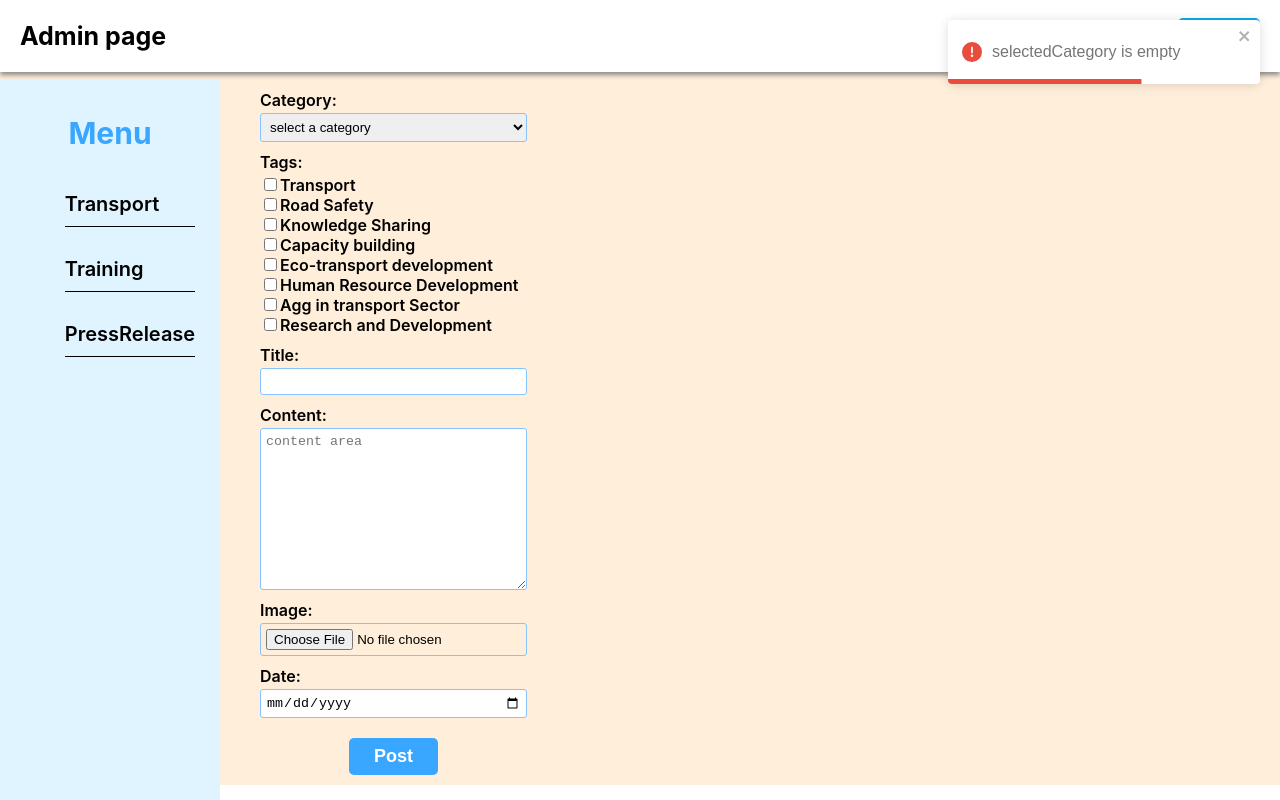
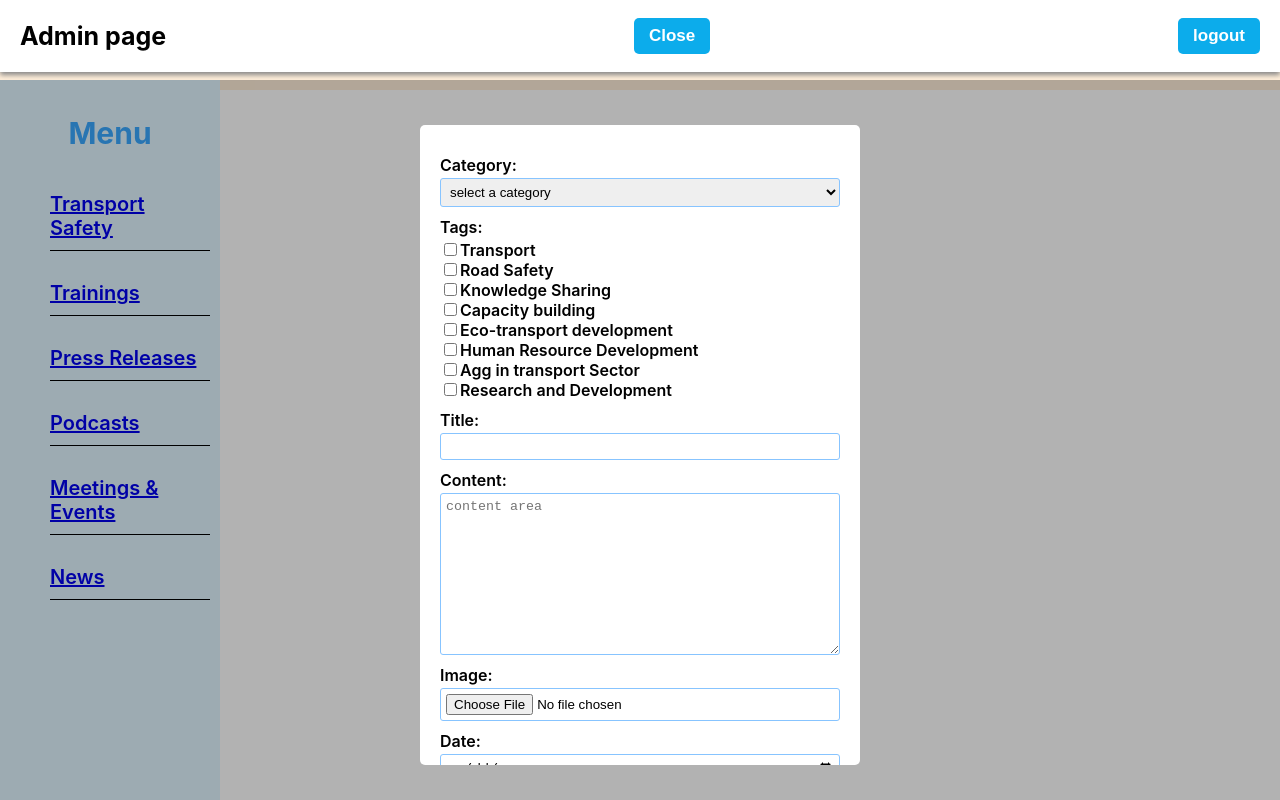
Before and after one commit to Obimbo07/tsidn, a React (Create React App) app in the folder client/: page /dashboard in a window 1280 px wide. Both pictures are taken after a click on the button "Post". Built offline with nearby package versions, Linux system fonts and the light colour scheme.

Commit message:
category array edit

```diff
--- a/client/src/App.js
+++ b/client/src/App.js
@@ -2,8 +2,8 @@
 import { Route, Routes } from 'react-router-dom';
 import './App.css';
 import Front from './adminPages/Front';
+import TransportSafety from './adminPages/TransportSafety';
 import Homepage from './components/pages/Homepage';
-import Navbar from './components/pages/Navbar';
 
 function App() {
   return (
@@ -11,7 +11,8 @@ function App() {
         {/* <Navbar /> */}
         <Routes>
           <Route path="/" element={<Homepage />} />
-          <Route path='/dashboard' element={<Front />} />,
+          <Route path='/dashboard' element={<Front />} />
+          <Route path='/transportSafety' element={<TransportSafety />} />
         </Routes>
       </>
   );
--- a/client/src/adminPages/Front.jsx
+++ b/client/src/adminPages/Front.jsx
@@ -4,21 +4,53 @@ import { ToastContainer, toast } from 'react-toastify';
 import 'react-toastify/dist/ReactToastify.css';
 import './admin.css';
 const Front = () => {
+    const [openPostForm, setOpenForm] =  useState(false);
 
-    const menus = {
-        transport: ['tag1', 'tag2', 'tag3'],
-        training: ['tag4', 'tag5', 'tag6'],
-        pressRelease: ['tag7', 'tag8', 'tag9']
+    const handleOPenForm = () => {
+        setOpenForm(!openPostForm);
     }
 
+    // const categories = [
+    //     'Transport Safety',
+    //     'Trainings',
+    //     'Press Releases',
+    //     'Podcasts',
+    //     'Meetings & Events',
+    //     'News',
+    //   ];
+
     const categories = [
-        'Transport Safety',
-        'Trainings',
-        'Press Releases',
-        'Podcasts',
-        'Meetings & Events',
-        'News',
-      ];
+        {
+            id: 1,
+            title: 'Transport Safety',
+            link: '/transportSafety'
+        },
+        {
+            id: 2,
+            title: 'Trainings',
+            link:  '/training',
+        },
+        {
+            id: 3,
+            title: 'Press Releases',
+            link: '/pressRelease'
+        },
+        {
+            id: 4,
+            title: 'Podcasts',
+            link: '/podcasts',
+        },
+        {
+            id: 5,
+            title: 'Meetings & Events',
+            link: '/meetings',
+        },
+        {
+            id: 6,
+            title: 'News',
+            link: '/news',
+        }
+      ]
 
       const tags = [
         'Transport',
@@ -117,6 +149,9 @@ const Front = () => {
                     <div className="logo">
                         <h2>Admin page</h2>
                     </div>
+                    <div className="post">
+                        <button onClick={handleOPenForm}>{openPostForm ? 'Close': 'Post'}</button>
+                    </div>
                     <div className="links">
                         <button>logout</button>
                     </div>
@@ -129,9 +164,9 @@ const Front = () => {
                     </div>
                     <div className="details">
                         <ul>
-                            <li>Transport</li>
-                            <li>Training</li>
-                            <li>PressRelease</li>
+                            {categories.map((category) => (
+                                <li key={category.id}> <a href={category.link}>{category.title}</a></li>
+                            ))}
                         </ul>
                     </div>
                 </div>
@@ -139,6 +174,10 @@ const Front = () => {
             </div>
             <div className="content-area">
                 <ToastContainer />
+                {openPostForm && (
+                    <div className="modal">
+                        <div className="modal-content">
+                            <div className="form">
                             <div className="post-form">
                                 <form onSubmit={handleSubmit}>
                                     <label htmlFor="category">Category:</label>
@@ -150,8 +189,8 @@ const Front = () => {
                                     >
                                         <option value="">select a category</option>
                                         {categories.map((category) => (
-                                <option key={category} value={category}>
-                                    {category}
+                                            <option key={category.id} value={category.title}>
+                                                {category.title}
                                             </option>
                                         ))}
                                     </select>
@@ -205,6 +244,13 @@ const Front = () => {
                             </div>
                         </div>
                         </div>
+                    </div>
+
+
+                )}
+
+            </div>
+        </div>
     )
 }
 
--- /dev/null
+++ b/client/src/adminPages/TransportSafety.jsx
@@ -0,0 +1,11 @@
+import React from 'react';
+
+const TransportSafety = () => {
+    return (
+        <div className="transport-page">
+            <h1>Transport page</h1>
+        </div>
+    )
+}
+
+export default TransportSafety;
--- a/client/src/adminPages/admin.css
+++ b/client/src/adminPages/admin.css
@@ -39,7 +39,8 @@
   .links {
     margin-right: 20px;
   }
-  .links button {
+  .links button,
+  .post button {
     padding: 8px 15px;
     color: var(--white);
     font-size: 17px;
@@ -87,14 +88,43 @@
     margin-left: 250px;
     padding: 10px;
   }
+  .modal {
+    display: flex;
+    align-items: center;
+    justify-content: center;
+    position: fixed;
+    top: 90;
+    left: 0;
+    width: 100%;
+    height: 100%;
+    background-color: rgba(0, 0, 0, 0.3);
+    overflow: auto;
+}
+
+.modal-content {
+    background-color: #fff;
+    padding: 20px;
+    border-radius: 5px;
+    overflow: auto;
+    height: 600px;
+    margin-bottom: 70px;
+}
+
+  .form{
+    margin: 0 auto;
+    overflow: auto;
+  }
   .content-area .post-form {
     display: flex;
     justify-content: center;
     margin: 0 auto;
+    overflow: auto;
   }
   .content-area form {
     display: flex;
     flex-direction: column;
+    overflow: auto;
+    width: 400px;
   }
 
   .content-area form input, select, textarea {
@@ -102,6 +132,9 @@
     outline: none;
     border-radius: 3px;
     padding: 5px;
+  }
+  .content-area form textarea {
+    resize: vertical;
   }
   .content-area form label {
     font-weight:600;
```
Lines whose indentation alone changed are shown as unchanged.
